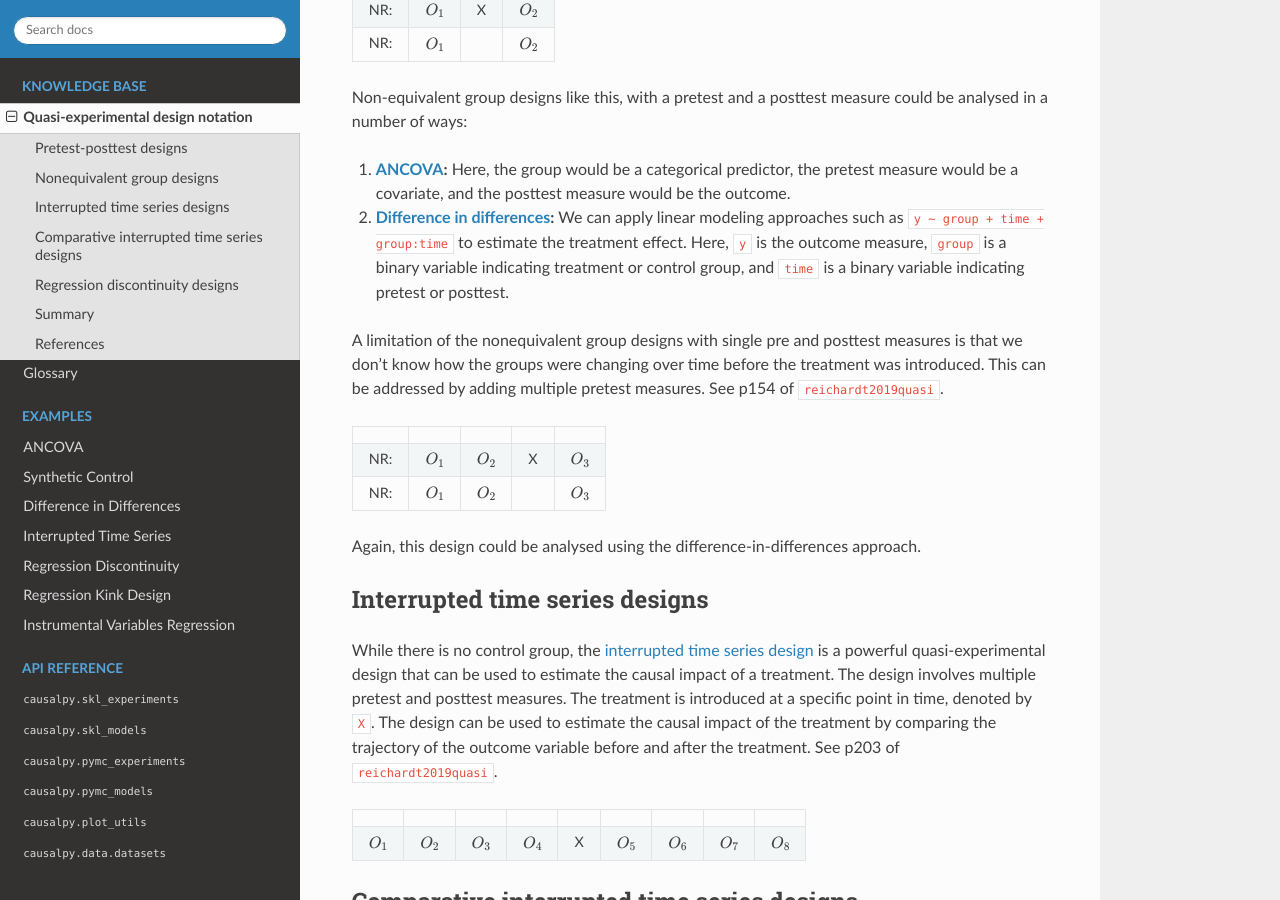
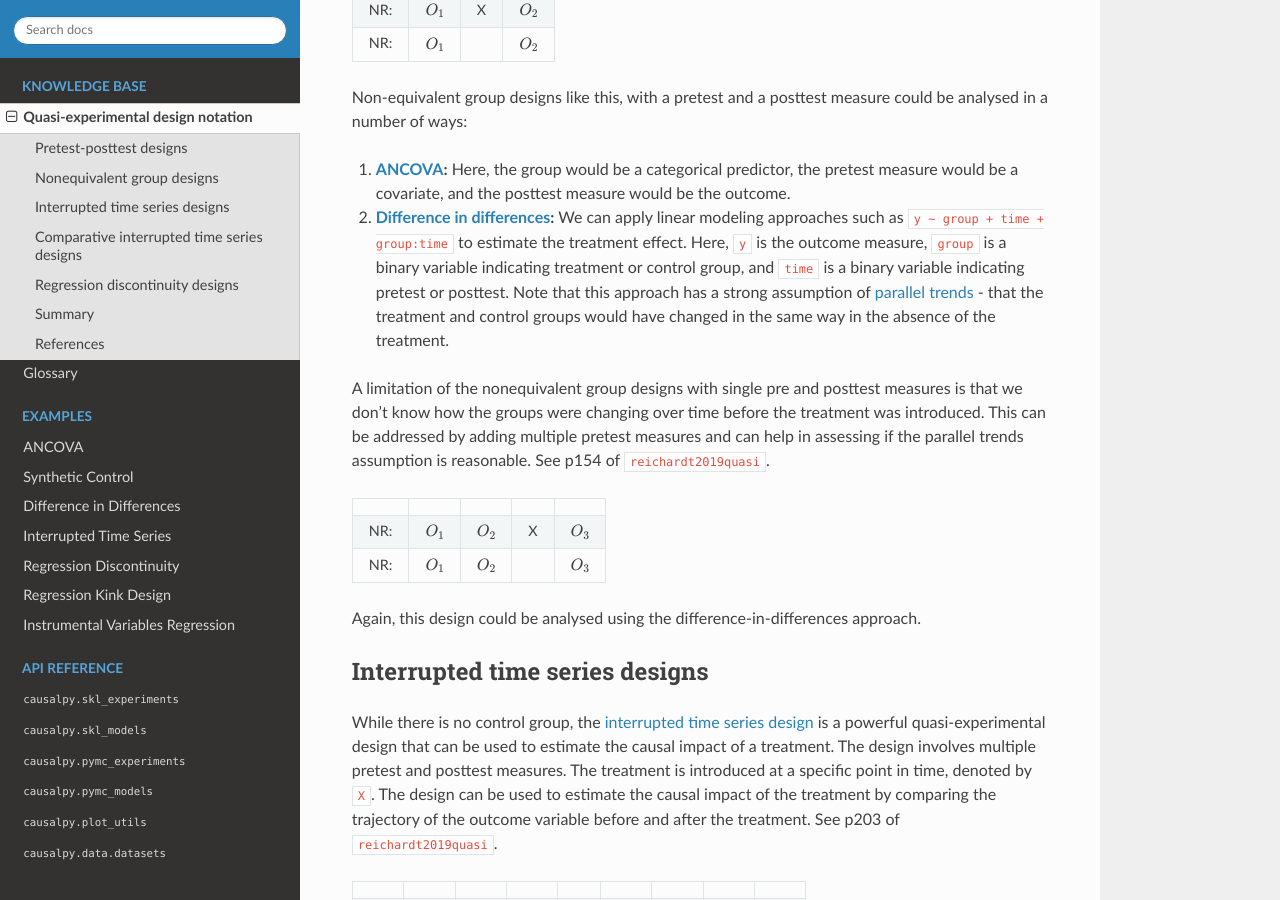
Before and after one commit to pymc-labs/CausalPy, a Sphinx documentation site: the page built from docs/source/design_notation.md, in a window 1280 px wide and 900 px high, scrolled down 1622 px. Built offline with Sphinx 7.4.7 and the Read the Docs theme 2.0.0, drawn with Linux system fonts in a browser that asks for light colours; pages that are not in the unit, such as notebooks, are missing from menus; cross-references to code outside the pages are shown as plain code.

Commit message:
add content on parallel trends assumption

```diff
--- a/docs/source/design_notation.md
+++ b/docs/source/design_notation.md
@@ -44,9 +44,9 @@ This limitation can be addressed by adding a pretest measure. See p115 of {cite:
 
 Non-equivalent group designs like this, with a pretest and a posttest measure could be analysed in a number of ways:
 1. **{term}`ANCOVA`:** Here, the group would be a categorical predictor, the pretest measure would be a covariate, and the posttest measure would be the outcome.
-2. **{term}`Difference in differences`:** We can apply linear modeling approaches such as `y ~ group + time + group:time` to estimate the treatment effect. Here, `y` is the outcome measure, `group` is a binary variable indicating treatment or control group, and `time` is a binary variable indicating pretest or posttest.
+2. **{term}`Difference in differences`:** We can apply linear modeling approaches such as `y ~ group + time + group:time` to estimate the treatment effect. Here, `y` is the outcome measure, `group` is a binary variable indicating treatment or control group, and `time` is a binary variable indicating pretest or posttest. Note that this approach has a strong assumption of [parallel trends](https://en.wikipedia.org/wiki/Difference_in_differences#Assumptions) - that the treatment and control groups would have changed in the same way in the absence of the treatment.
 
-A limitation of the nonequivalent group designs with single pre and posttest measures is that we don't know how the groups were changing over time before the treatment was introduced. This can be addressed by adding multiple pretest measures. See p154 of {cite:t}`reichardt2019quasi`.
+A limitation of the nonequivalent group designs with single pre and posttest measures is that we don't know how the groups were changing over time before the treatment was introduced. This can be addressed by adding multiple pretest measures and can help in assessing if the parallel trends assumption is reasonable. See p154 of {cite:t}`reichardt2019quasi`.
 
 |     |    |   | |    |
 |-----|----|---|-|----|
```
